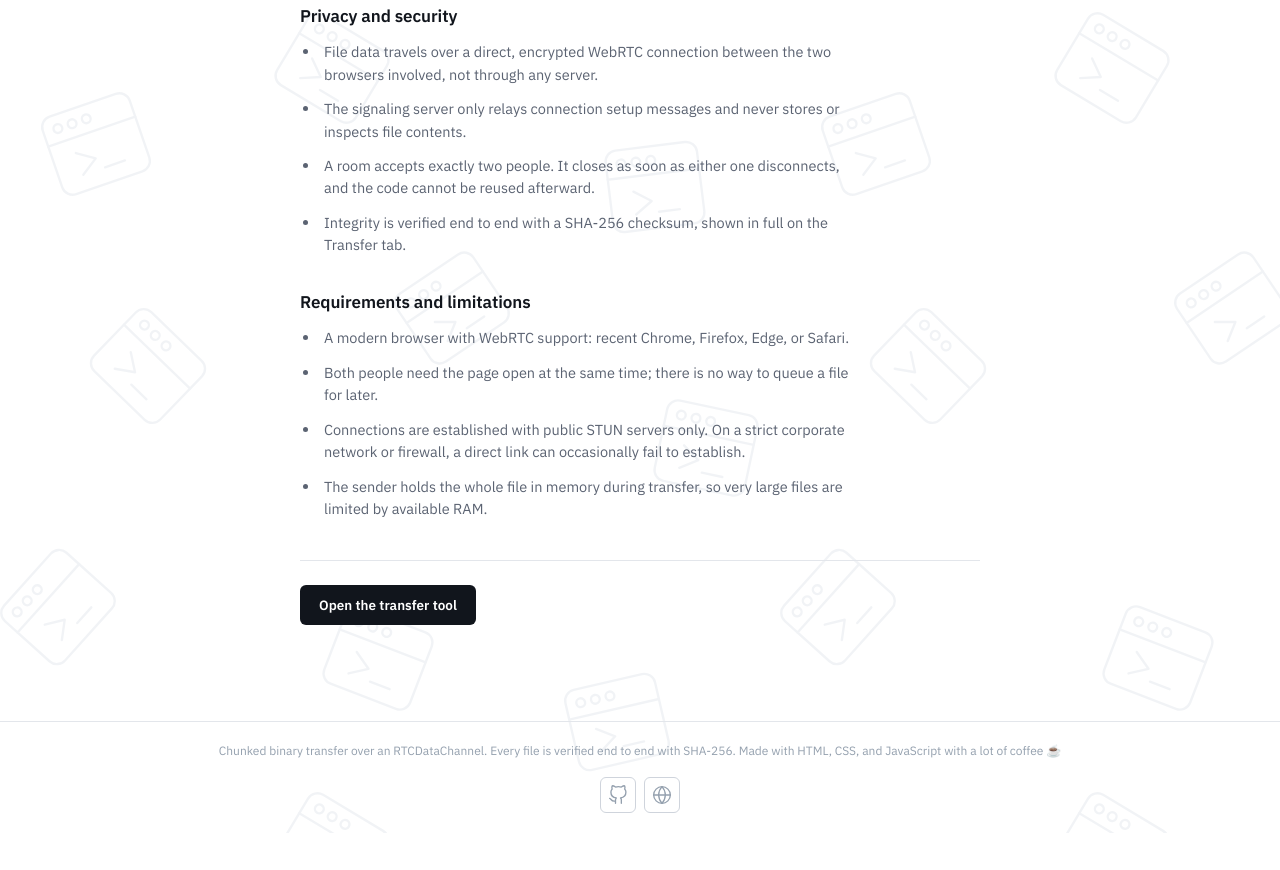
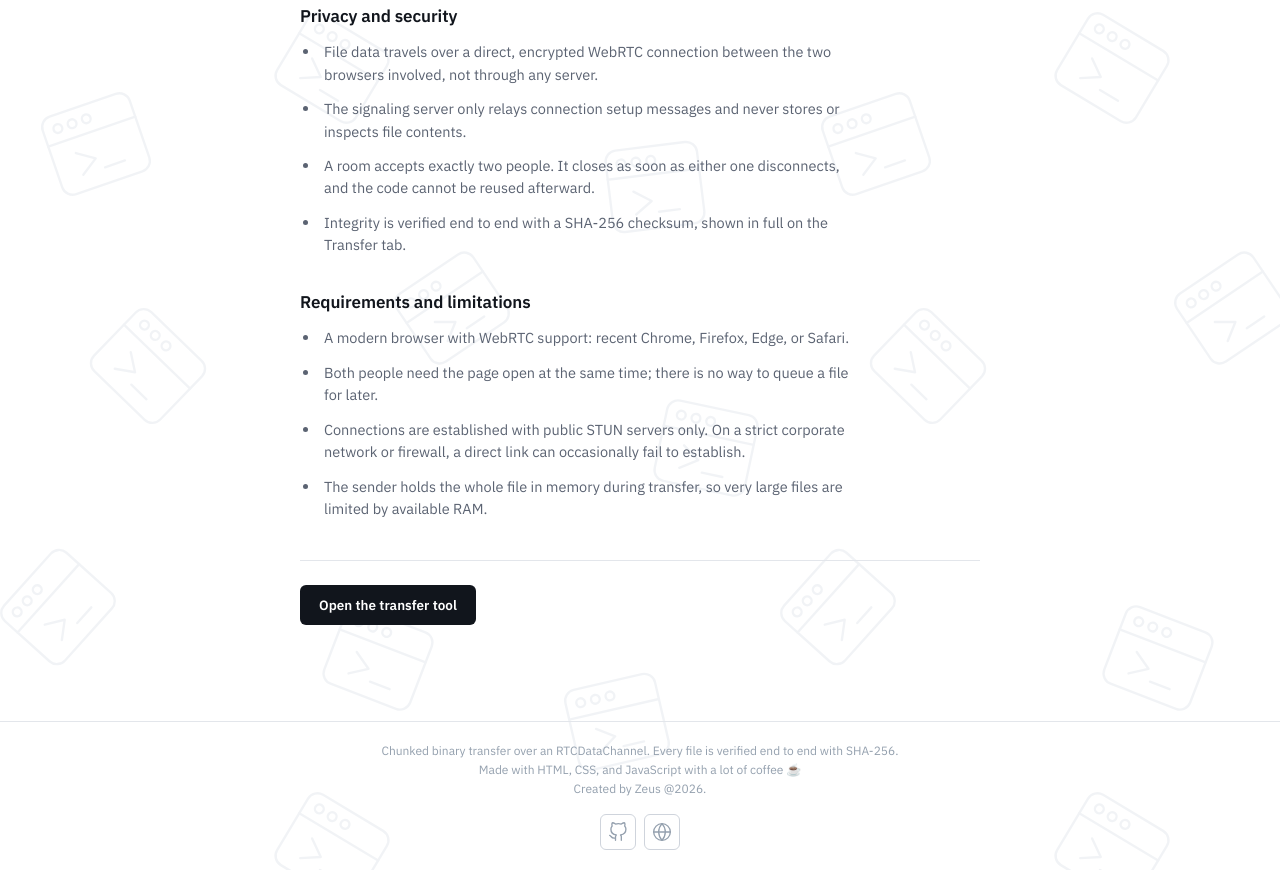
Before and after one commit to clementezeusgabriel01-iswrtg/P2P-web-file-sharing-terminal, a website: page index.html in a window 1280 px wide. Shown: the part 1550-2420 px from the top of the page. Before the commit the page ends 2383 px from the top, so only its background shows below. Drawn offline with Linux system fonts and the light colour scheme.

Commit message:
Update index.html
Added some information on the footer

```diff
--- a/index.html
+++ b/index.html
@@ -471,7 +471,7 @@
   </main>
 
   <footer class="site-footer">
-    <p>Chunked binary transfer over an RTCDataChannel. Every file is verified end to end with SHA-256. Made with HTML, CSS, and JavaScript with a lot of coffee ☕</p>
+    <p>Chunked binary transfer over an RTCDataChannel. Every file is verified end to end with SHA-256.<br>Made with HTML, CSS, and JavaScript with a lot of coffee ☕<br>Created by Zeus @2026.</p>
     <div class="footer-links">
       <a class="btn-icon" href="https://github.com/clementezeusgabriel01-iswrtg" target="_blank" rel="noopener noreferrer" title="GitHub / dev profile" aria-label="GitHub / dev profile">
         <svg class="icon" viewBox="0 0 24 24">
```
